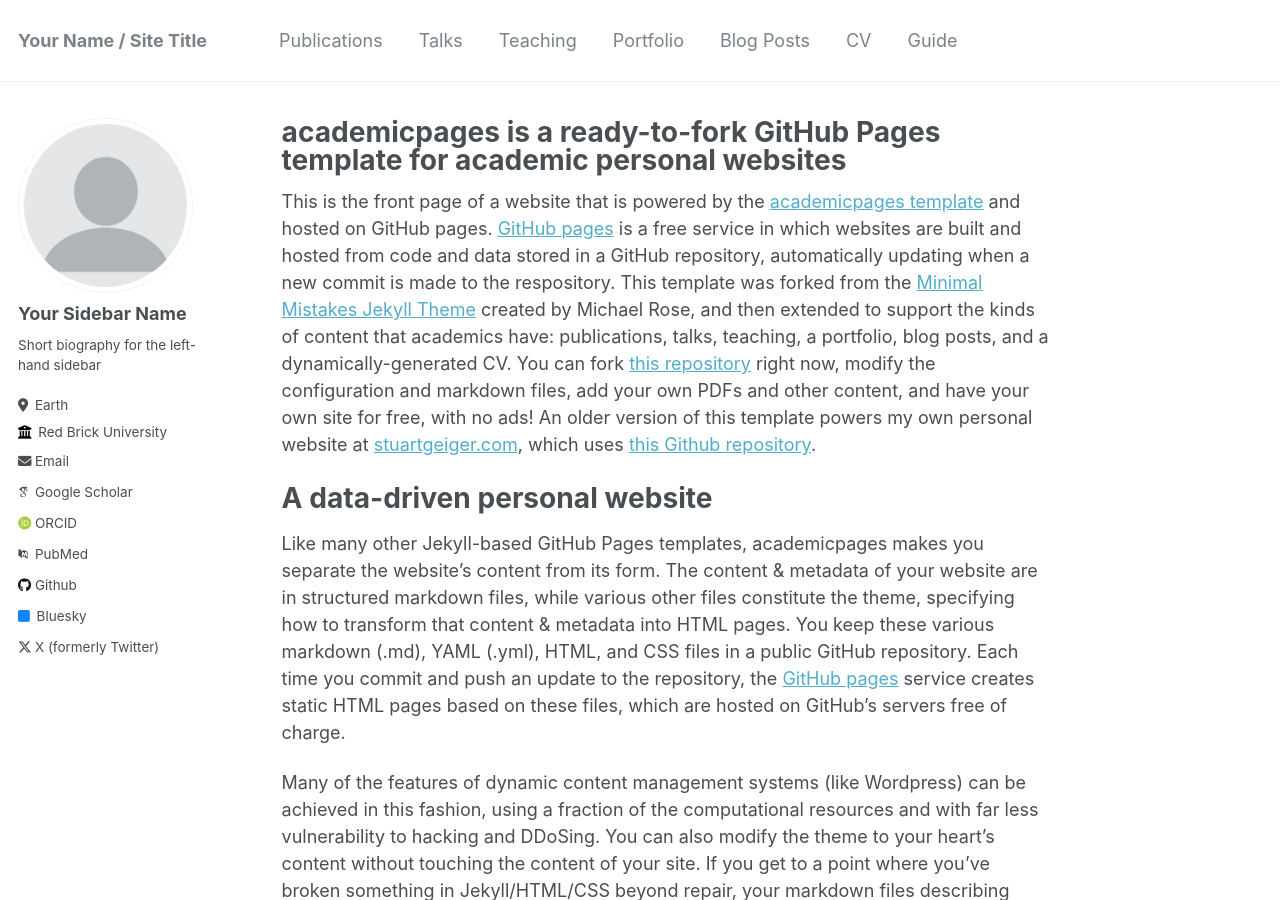
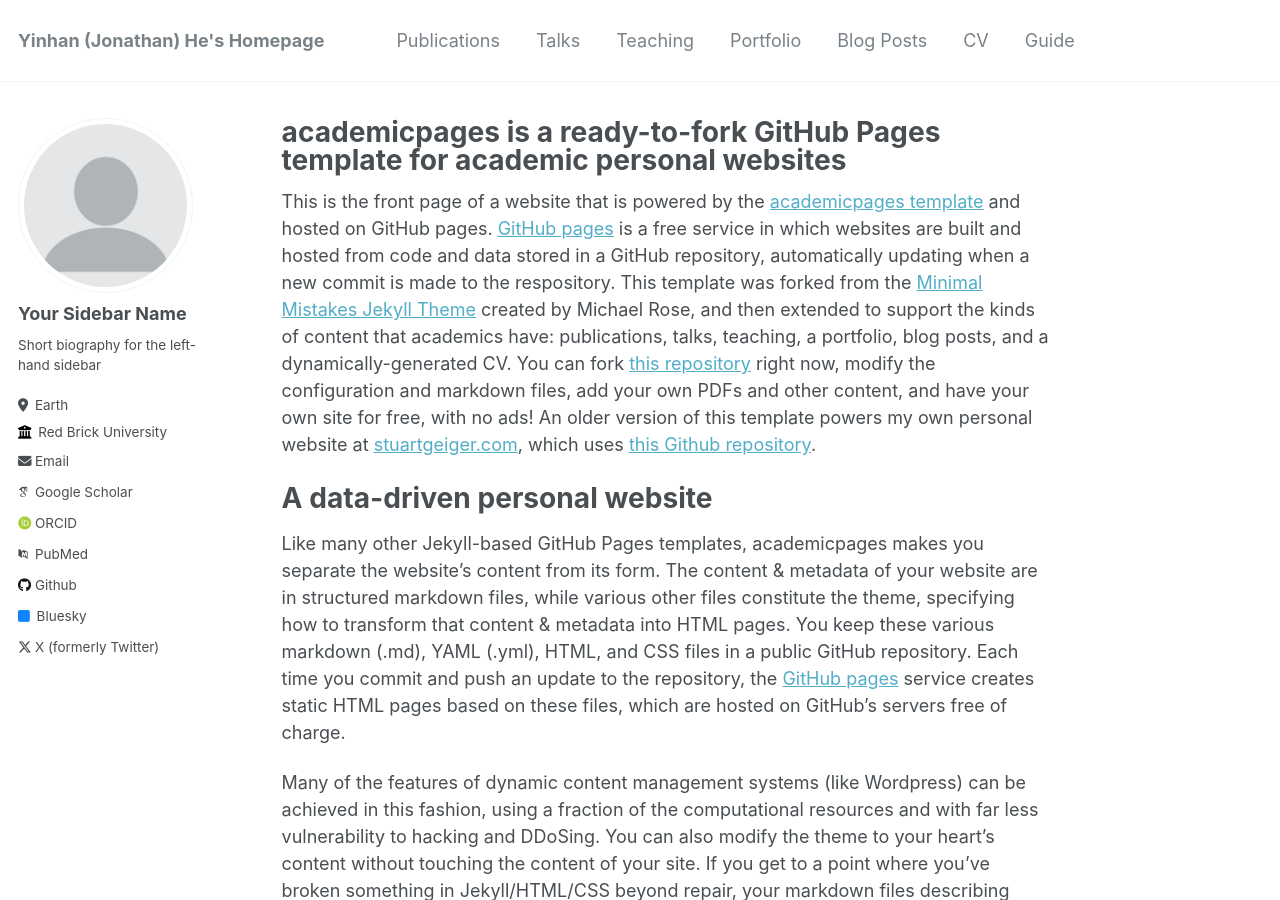
Before and after one commit to YinhanHe123/YinhanHe123.github.io, a Jekyll site: the page built from _pages/about.md, in a window 1280 px wide and 900 px high. Built offline with Jekyll 4.4.1, drawn with Linux system fonts in a browser that asks for light colours; some web fonts are replaced.

Commit message:
Update _config.yml

```diff
--- a/_config.yml
+++ b/_config.yml
@@ -8,7 +8,7 @@
 
 # Basic Site Settings
 locale                   : "en-US"
-title                    : "Your Name / Site Title"
+title                    : "Yinhan (Jonathan) He's Homepage"
 title_separator          : "-"
 name                     : &name "Your Name"
 description              : &description "personal description"
```
